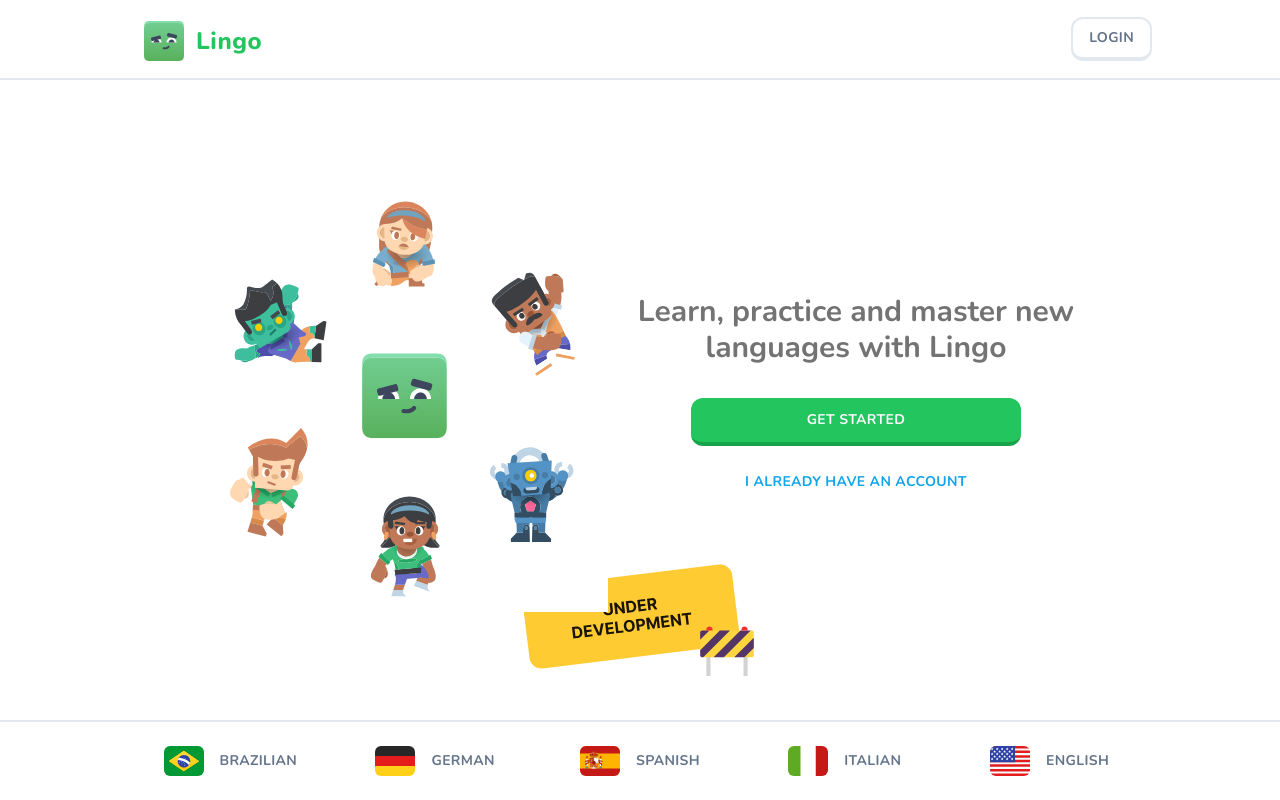
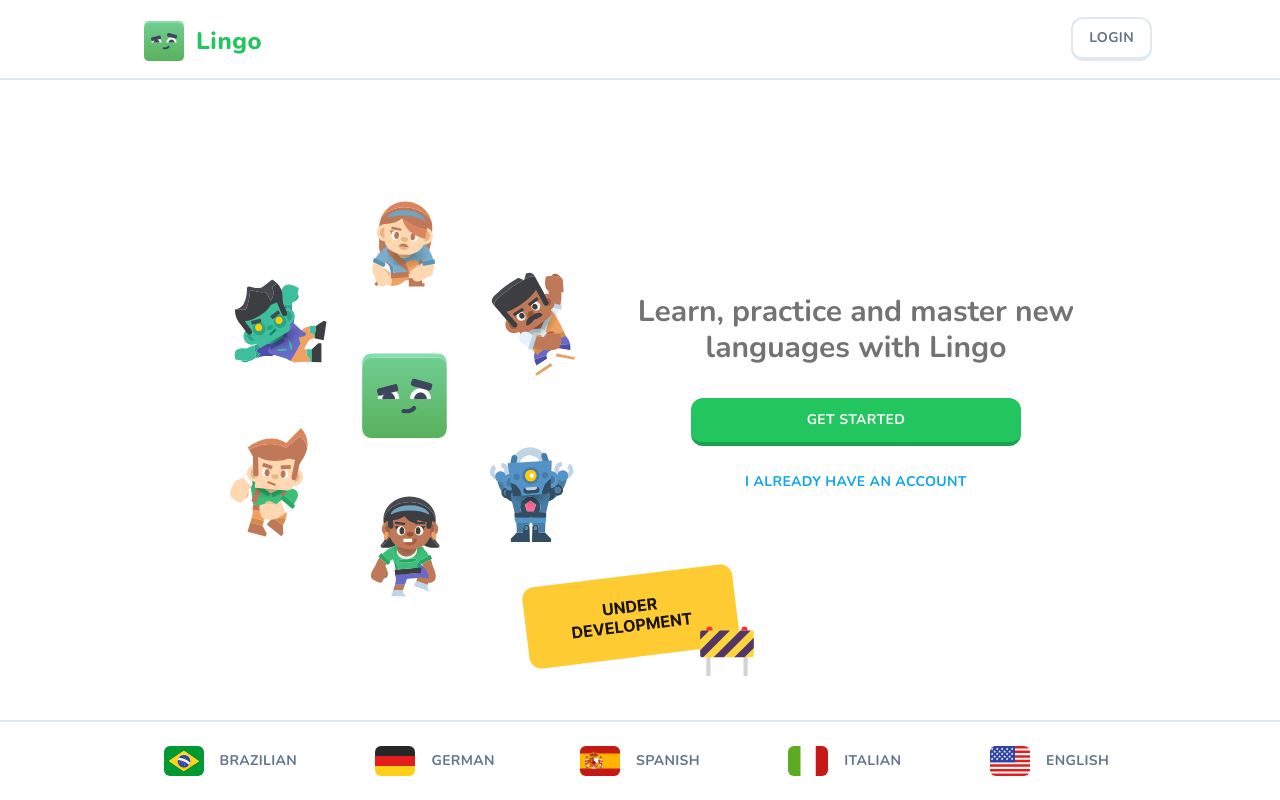
Before and after one commit to LehmannPi/duolingo_clone, a Next.js app: page / in a window 1280 px wide. Built offline with nearby package versions, Linux system fonts and the light colour scheme; no server answers.

Commit message:
fix: under dev. positioning

```diff
--- a/app/(marketing)/page.tsx
+++ b/app/(marketing)/page.tsx
@@ -52,7 +52,7 @@ export default function Home() {
         </div>
       </div>
       <Image
-        className="lg:absolute bottom-0 md:bottom-[20px] lg:bottom-[40px] z-0"
+        className="lg:absolute bottom-0 md:bottom-[20px] lg:bottom-[40px] z-20"
         alt="Under development"
         src={'/under-dev-sign.svg'}
         height={117}
```
